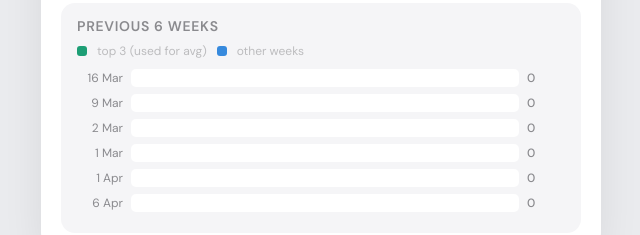
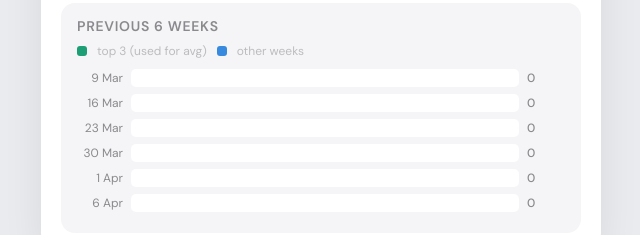
Before and after one commit to NordicContentService/RunWeek, a plain HTML site: page index.html in a window 1280 px wide. Shown: the part 601-836 px from the top of the page, 319-959 px from the left. Drawn offline with Linux system fonts and the light colour scheme.

Commit message:
week dates fix

```diff
--- a/index.html
+++ b/index.html
@@ -522,40 +522,40 @@ function getCurrentWeekIndex(y, m) {
 }
 
 function getPrev6Weeks(y, m) {
-  // Build a flat list of all weeks up to (but not including) the current week,
-  // then return the last 6 (i.e. the week before current + 5 more before that).
+  // Collect weeks newest-first, then reverse at the end for oldest-to-newest display.
   let collected = [];
 
-  // Determine the current week index in the viewed month
   const curWeekIdx = getCurrentWeekIndex(y, m);
 
-  // First, collect weeks in the current month that come before the current week
+  // Add weeks in the current month that come before the current week (newest first)
   if (curWeekIdx > 0) {
-    for (let w = 0; w < curWeekIdx; w++) {
+    for (let w = curWeekIdx - 1; w >= 0; w--) {
       const km = calcWeekKm(y, m, w);
       const off = getOffset(y, m);
       const startDay = Math.max(1, w * 7 - off + 1);
       const d = new Date(y, m, startDay);
       collected.push({ km, label: d.toLocaleDateString('en-GB', { day: 'numeric', month: 'short' }) });
+      if (collected.length >= 6) break;
     }
   }
 
-  // If we still need more weeks, go back through previous months
+  // Go back through previous months if we still need more
   let sy = y, sm = m;
   while (collected.length < 6) {
     sm--; if (sm < 0) { sm = 11; sy--; }
     const wc = getWeeks(sy, sm);
-    for (let w = 0; w < wc; w++) {
+    for (let w = wc - 1; w >= 0; w--) {
       const km = calcWeekKm(sy, sm, w);
       const off = getOffset(sy, sm);
       const startDay = Math.max(1, w * 7 - off + 1);
       const d = new Date(sy, sm, startDay);
-      collected.unshift({ km, label: d.toLocaleDateString('en-GB', { day: 'numeric', month: 'short' }) });
+      collected.push({ km, label: d.toLocaleDateString('en-GB', { day: 'numeric', month: 'short' }) });
       if (collected.length >= 6) break;
     }
   }
 
-  return collected.slice(-6);
+  // Reverse so oldest is at top, most recent at bottom
+  return collected.slice(0, 6).reverse();
 }
 
 function calcAvg6Top3(y, m) {
```
